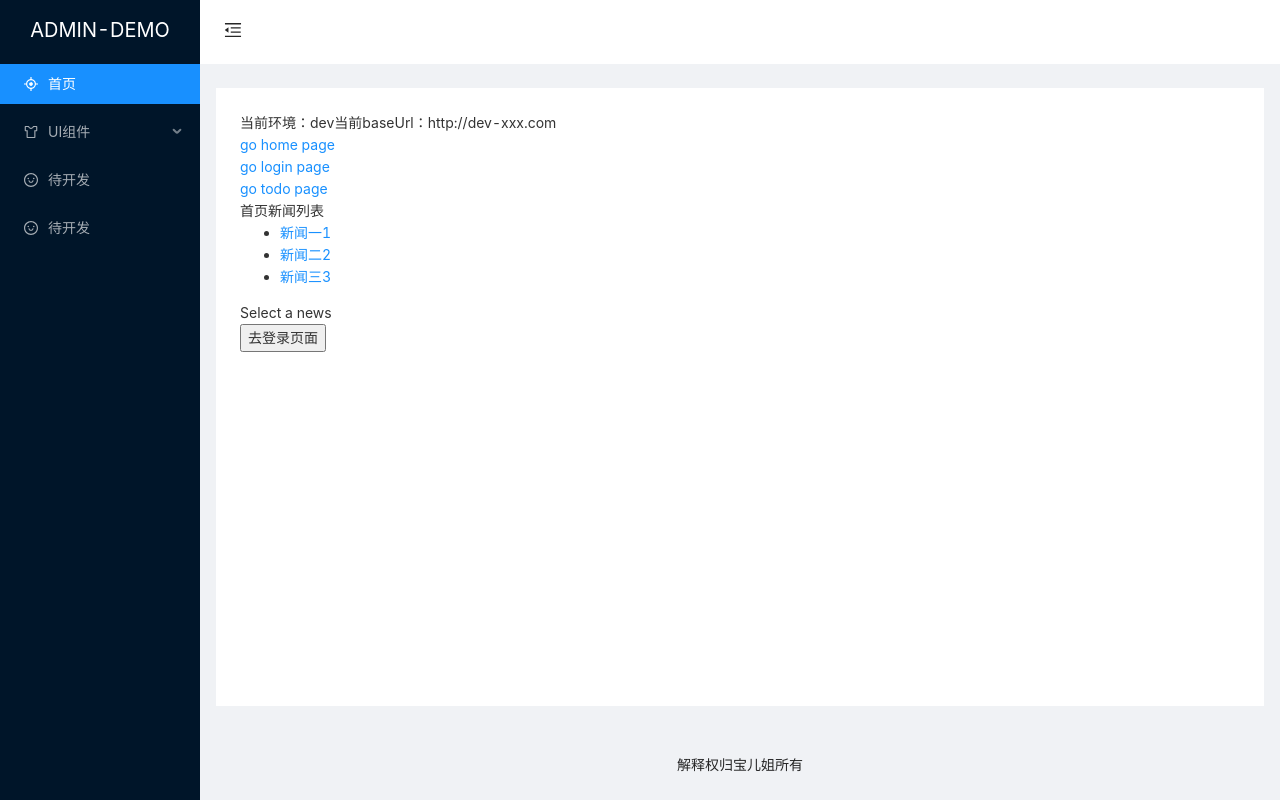
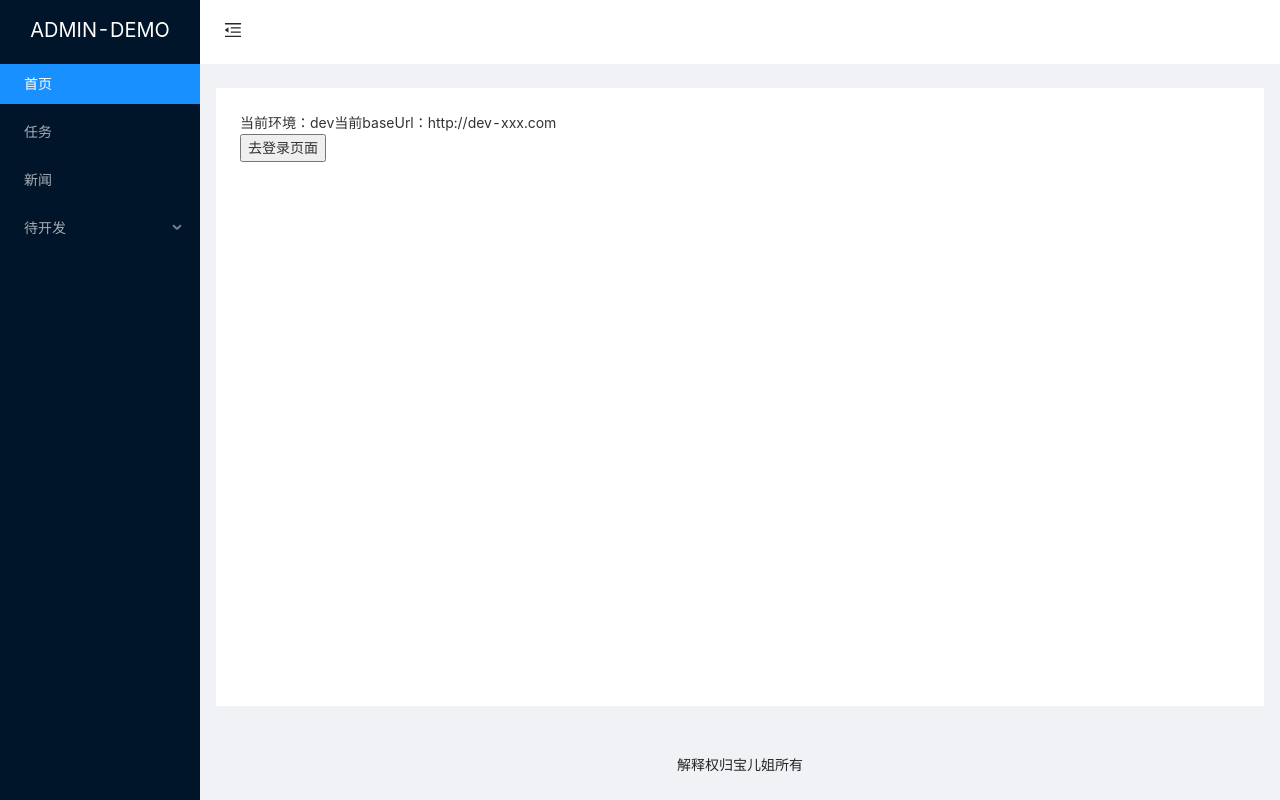
Before and after one commit to fancy-cat/react-antd-admin, a React (Create React App) app: page /home in a window 1280 px wide. Built offline with nearby package versions, Linux system fonts and the light colour scheme.

Commit message:
理由配置

```diff
--- a/src/App.js
+++ b/src/App.js
@@ -1,17 +1,13 @@
 import './App.scss';
-import { Outlet, Link } from 'react-router-dom';
 import { MainSider } from './components'
+import { Outlet } from 'react-router-dom';
+
 function App() {
   return (
     <div className="App">
       <MainSider>
         当前环境：{process.env.REACT_APP_ENV}
         当前baseUrl：{process.env.REACT_APP_BASEURL}
-        <nav>
-          <Link to="/home">go home page</Link><br/>
-          <Link to="/login">go login page</Link><br/>
-          <Link to="/todos">go todo page</Link><br/>
-        </nav>
         <Outlet/>
       </MainSider>
     </div>
--- a/src/components/sider.js
+++ b/src/components/sider.js
@@ -1,6 +1,7 @@
 import React from 'react';
 import { useState } from 'react';
 import { Layout, Menu } from 'antd';
+import { Link } from 'react-router-dom';
 import {
   MenuUnfoldOutlined,
   MenuFoldOutlined,
@@ -8,9 +9,25 @@ import {
   SmileOutlined,
   AimOutlined
 } from '@ant-design/icons';
+import menus from '../routes/config';
 const { Header, Sider, Content, Footer } = Layout;
 const { SubMenu } = Menu;
+console.log(menus)
 
+const renderMenuItem = (item) => {
+  return <Menu.Item key={item.key}>
+    <Link to={item.key}>{item.title}</Link>
+  </Menu.Item>
+}
+const renderSubMenu = (item) => {
+  return (
+    <SubMenu key={item.key} title={item.title}>
+      {
+        item.subs.map(mSub => mSub.subs ? renderSubMenu(mSub) : renderMenuItem(mSub))
+      }
+    </SubMenu>
+  )
+}
 export default function MainSider(props) {
   const [collapsed, setCollapsed] = useState(false);
   const toggle = () => {
@@ -21,20 +38,10 @@ export default function MainSider(props) {
       <Layout>
         <Sider trigger={null} collapsible collapsed={collapsed}>
           <div className="title">ADMIN-DEMO</div>
-          <Menu theme="dark" mode="inline" defaultSelectedKeys={['1']}>
-            <Menu.Item key="1" icon={<AimOutlined />}>
-              首页
-            </Menu.Item>
-            <SubMenu key="sub1" icon={<SkinOutlined />} title="UI组件">
-              <Menu.Item key="2">组件1</Menu.Item>
-              <Menu.Item key="3">组件2</Menu.Item>
-            </SubMenu>
-            <Menu.Item key="4" icon={<SmileOutlined />}>
-              待开发
-            </Menu.Item>
-            <Menu.Item key="5" icon={<SmileOutlined />}>
-              待开发
-            </Menu.Item>
+          <Menu theme="dark" mode="inline" defaultSelectedKeys={['/home']}>
+            {
+              menus.menu.map(m => !m.subs ? renderMenuItem(m) : renderSubMenu(m))
+            }
           </Menu>
         </Sider>
         <Layout className="site-layout">
--- a/src/index.js
+++ b/src/index.js
@@ -1,34 +1,16 @@
 import React from 'react';
 import { render } from 'react-dom';
-import { BrowserRouter, Routes, Route } from 'react-router-dom';
 import './index.css';
-import App from './App';
 import reportWebVitals from './reportWebVitals';
 import { Provider } from 'react-redux';
 import store from './store/store';
-// 组件
-import Login from './pages/login';
-import Home from './pages/home';
-import News from './pages/news';
-import Todos from './pages/todos';
+import MainRouter from './routes'
 
 render(
   // <React.StrictMode>严格模式检查仅在开发模式下运行；它们不会影响生产构建
   // <React.StrictMode>
     <Provider store={store}>
-      <BrowserRouter>
-        <Routes>
-          <Route path="login" element={<Login />} />
-          <Route path="/" element={<App />}>
-            <Route path="home" element={<Home />}>
-              <Route index element={<div>Select a news</div>} />
-              <Route path=":newsId" element={<News />} />
-            </Route>
-            <Route path="todos" element={<Todos />} />
-          </Route>
-          <Route path="*" element={<div>404 page</div>} />
-        </Routes>
-      </BrowserRouter>
+      <MainRouter/>
     </Provider>,
   // </React.StrictMode>,
   document.getElementById('root')
--- a/src/pages/home.js
+++ b/src/pages/home.js
@@ -1,38 +1,16 @@
-import { Outlet, NavLink, useSearchParams, useLocation, useNavigate } from 'react-router-dom';
+import { useSearchParams, useLocation, useNavigate } from 'react-router-dom';
 export default function Home() {
-  const news = [{
-    title: '新闻一', id: 1
-  },{
-    title: '新闻二', id: 2
-  },{
-    title: '新闻三', id: 3
-  }]
+
   let [searchParams] = useSearchParams();
   console.log(searchParams.get('type'))
   let location = useLocation()
   console.log(location)
   const navigate = useNavigate()
-
   const goLoginPage = () => {
     navigate('/login')
   }
   return (
     <div>
-      首页新闻列表
-      <ul>
-        {
-          news.map(v => (<li key={v.id}>
-            <NavLink
-              style={({isActive}) => {
-                return {
-                  color: isActive ? 'red': ''
-                }
-              }}
-              to={`/home/${v.id}?type=100${v.id}`}>{v.title+v.id}</NavLink>
-          </li>))
-        }
-      </ul>
-      <Outlet />
       <div>
         <button onClick={() => goLoginPage()}>去登录页面</button>
       </div>
--- /dev/null
+++ b/src/pages/index.js
@@ -0,0 +1,17 @@
+/**
+ * page组件入口文件
+ */
+
+import Login from './login';
+import Home from './home';
+import News from './news';
+import Todos from './todos';
+import Waiting from './waiting'
+
+export default {
+  Login,
+  Home,
+  News,
+  Todos,
+  Waiting
+}
--- a/src/pages/news.js
+++ b/src/pages/news.js
@@ -1,9 +1,33 @@
-import { useParams } from "react-router-dom";
+import { useParams, NavLink } from "react-router-dom";
 
 export default function News() {
   let params = useParams()
   console.log(params)
+
+  const news = [{
+    title: '新闻一', id: 1
+  },{
+    title: '新闻二', id: 2
+  },{
+    title: '新闻三', id: 3
+  }]
   return (
-    <div>你现在看的新闻id是{params.newsId}</div>
+    <>
+      <h1>新闻列表</h1>
+        <ul>
+          {
+            news.map(v => (<li key={v.id}>
+              <NavLink
+                style={({isActive}) => {
+                  return {
+                    color: isActive ? 'red': ''
+                  }
+                }}
+                to={`/news/${v.id}`}>{v.title+v.id}</NavLink>
+            </li>))
+          }
+        </ul>
+      <div>你现在看的新闻id是{params.newsId}</div>
+    </>
   )
 }
--- /dev/null
+++ b/src/pages/waiting.js
@@ -0,0 +1,5 @@
+export default function Waiting() {
+  return (
+    <div>welcome Waiting page</div>
+  )
+}
--- /dev/null
+++ b/src/routes/config.js
@@ -0,0 +1,32 @@
+/**
+ * 路由格式配置
+ */
+const menus = {
+  // 菜单路由
+  menu: [
+    { key: '/home', title: '首页', icon: '', component: 'Home'},
+    { key: '/todos', title: '任务', icon: '', component: 'Todos'},
+    { key: '/news', title: '新闻', icon: '', component: 'News'},
+    {
+      key: '/waiting',
+      title: '待开发',
+      icon: '',
+      component: '',
+      subs: [
+        { key: '/waiting/w1', title: '项目1', component: 'Waiting'},
+        { key: '/waiting/w2', title: '项目2', component: 'Waiting'},
+        { key: '/waiting/w3', title: '项目3', component: 'Waiting'}
+      ]
+    }
+  ],
+  // 非菜单路由
+  others: [
+    { key: '/news/:newsId', title: '新闻详情', component: 'News'}
+  ],
+  // 全屏单独路由
+  single: [
+    { key: '/login', title: '', icon: '', component: 'Login'}
+  ]
+}
+
+export default menus
--- /dev/null
+++ b/src/routes/index.js
@@ -0,0 +1,33 @@
+import { BrowserRouter, Routes, Route } from 'react-router-dom';
+import AllPage from '../pages';
+import menus from './config';
+import App from '../App';
+
+export default function MainRouter() {
+  const renderRoute = (item) => {
+    let Comp = AllPage[item.component]
+    return <Route key={item.key} path={item.key} element={<Comp />} />
+  }
+  const renderSubRoute = (item) => {
+    return <Route key={item.key}>
+      {
+        item.subs ? item.subs.map(m => renderSubRoute(m)): renderRoute(item)
+      }
+    </Route>
+  }
+  return (
+    <BrowserRouter>
+      <Routes>
+        {
+          menus.single.map(m => renderRoute(m))
+        }
+        <Route path="/" element={<App />}>
+          {
+            [...menus.menu.map(m => m.subs ? renderSubRoute(m) : renderRoute(m)), ...menus.others.map(m => renderRoute(m))]
+          }
+        </Route>
+        <Route path="*" element={<div>404 page</div>} />
+      </Routes>
+    </BrowserRouter>
+  )
+}
```
